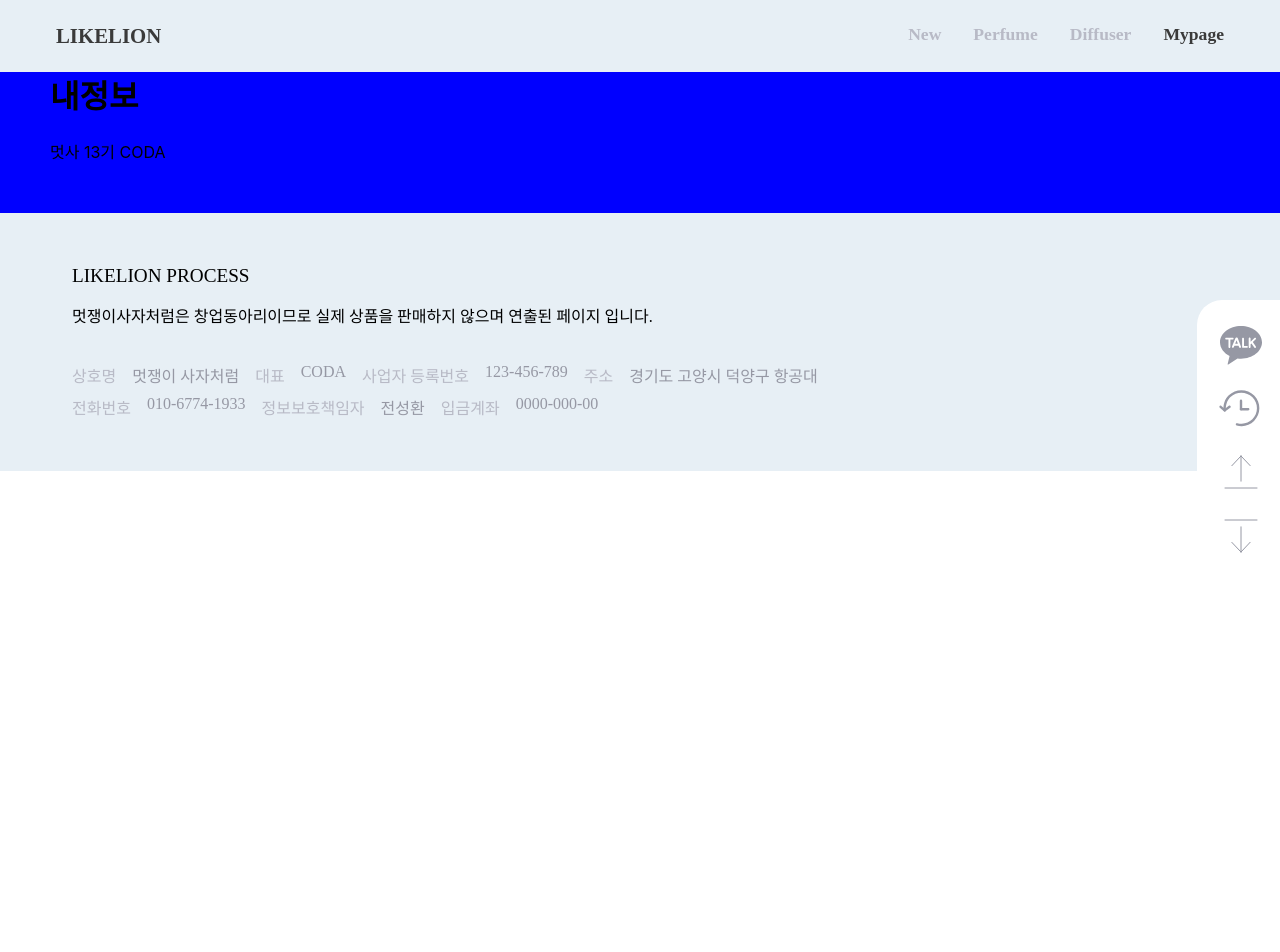
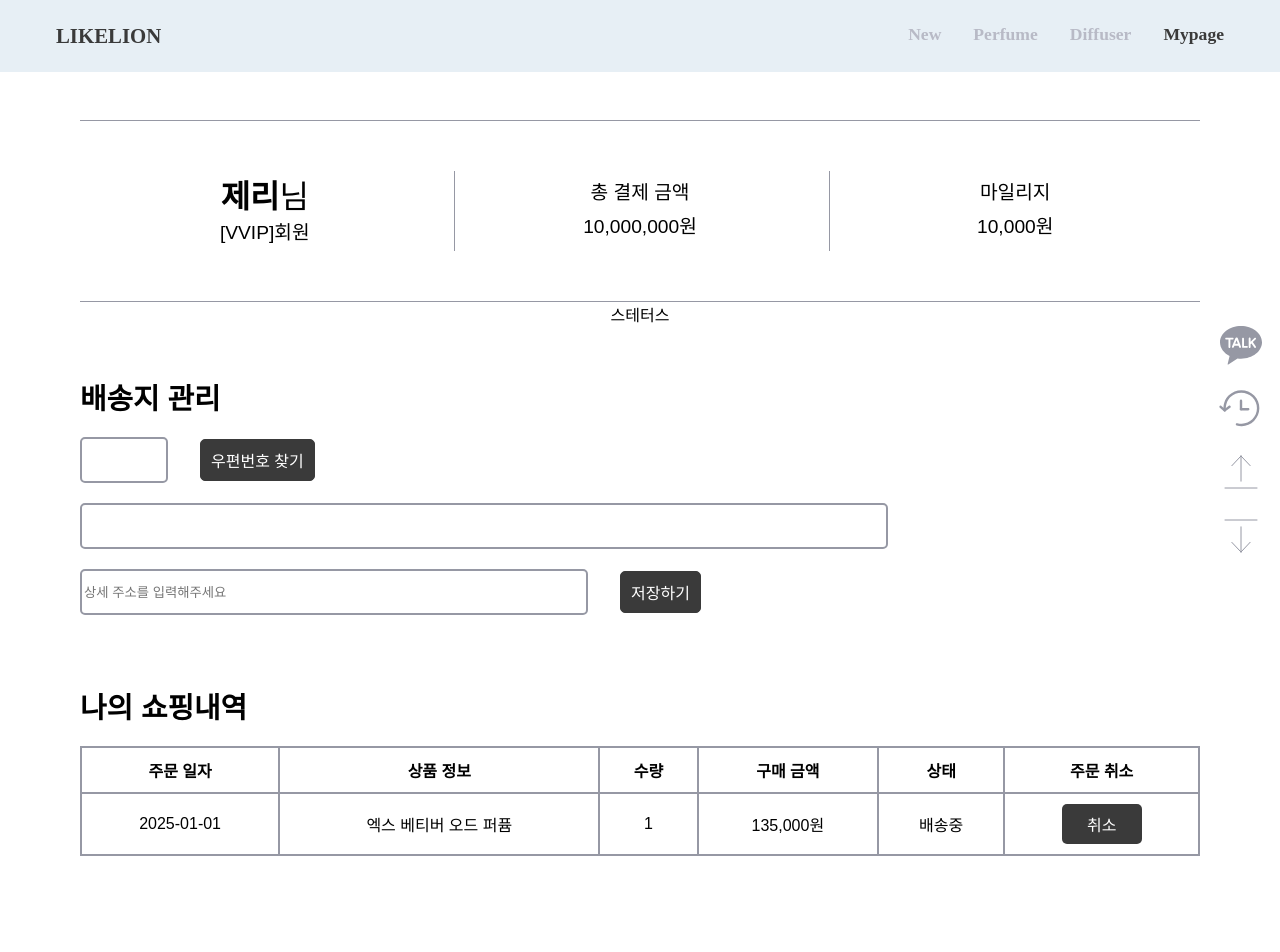
Before and after one commit to Likelion-13th/CODA-Frontend, a React (Create React App) app in the folder coda-react-proj/: page /mypage in a window 1280 px wide. Shown: the top 952 px of the page. Before the commit the page ends 800 px from the top, so only its background shows below. Built offline with nearby package versions, Linux system fonts and the light colour scheme; a web font is replaced by a local one.

Commit message:
Feat:Mypage

```diff
--- a/coda-react-proj/public/index.html
+++ b/coda-react-proj/public/index.html
@@ -9,7 +9,7 @@
       name="description"
       content="Web site created using create-react-app"
     />
-    <title>React App</title>
+    <script src="https://t1.daumcdn.net/mapjsapi/bundle/postcode/prod/postcode.v2.js"></script>
   </head>
   <body>
     <div id="root"></div>
--- /dev/null
+++ b/coda-react-proj/src/pages/Mypage/Address.js
@@ -0,0 +1,65 @@
+import React, { useState } from "react";
+
+const Address = () =>{
+    const [zipcode,setZipcode]=useState("");
+    const [address,setAddress]=useState("");
+    const [addressDetail,setAddressDetail]=useState("");
+    const handleAddressDetailChange =(e)=>{
+        setAddressDetail(e.target.value);
+    }
+    const handleSave=()=>{
+        //API 사용
+        alert("저장");
+    }
+    const handlePostSerch=()=>{
+        new window.daum.Postcode({
+            oncomplete:function(data){
+                //성공 후에 로직
+                setZipcode(data.zonecode);
+                setAddress(data.roadAddress || data.jibunAddress);
+            }
+        }).open();
+    }
+
+
+    return (
+    <div className="address-container-wrap">
+        <div className="address-title">배송지 관리</div>
+        <div className="address-container">
+            <div className="address-section">
+                <div className="address-post">
+                    <input className="address-input-post" value={zipcode}></input>
+                </div>
+                <div
+                    className="address-button"
+                    onClick={handlePostSerch}
+                >우편번호 찾기</div>
+            </div>
+            <div className="address-section">
+                <div className="address-base">
+                    <input className="address-input-base" value={address}></input>
+                </div>
+            </div>
+            <div className="address-section">
+                <div className="address-detail">
+                    <input
+                        className="address-input-detail"
+                        value={addressDetail} placeholder="상세 주소를 입력해주세요"
+                        onChange={handleAddressDetailChange}
+                    />
+                </div>
+                <div
+                    className="address-button"
+                    onClick={handleSave}
+                >
+                    저장하기
+                </div>
+            </div>
+
+        </div>
+    </div>
+    );
+
+};
+
+export default Address;
--- /dev/null
+++ b/coda-react-proj/src/pages/Mypage/History.js
@@ -0,0 +1,53 @@
+import React from "react";
+
+const History = () =>{
+    const onCancel=()=>{
+        //API호출
+        alert("canceled");
+    }
+    return (
+    <div className="history-container-wrap">
+        <div className="history-title">나의 쇼핑내역</div>
+        <div className="history-container">
+            <table
+                className="history-table"
+                cellPadding="10px"
+                cellSpacing="0"
+            >
+                <thead>
+                    <tr>
+                        <th>주문 일자</th>
+                        <th>상품 정보</th>
+                        <th>수량</th>
+                        <th>구매 금액</th>
+                        <th>상태</th>
+                        <th>주문 취소</th>
+                    </tr>
+                </thead>
+                <tbody>
+                    <tr>
+                        <td>2025-01-01</td>
+                        <td>엑스 베티버 오드 퍼퓸</td>
+                        <td>1</td>
+                        <td>135,000원</td>
+                        <td>배송중</td>
+                        <td>
+                            <div className="history-cancel">
+                                <div
+                                className="history-cancel-button"
+                                onClick={onCancel}
+                                >
+                                    취소
+                                </div>
+                            </div>
+                        </td>
+                    </tr>
+                </tbody>
+            </table>
+        </div>
+    </div>
+    );
+
+};
+
+export default History;
--- a/coda-react-proj/src/pages/Mypage/Mypage.js
+++ b/coda-react-proj/src/pages/Mypage/Mypage.js
@@ -1,12 +1,19 @@
 import React from 'react'; //자바스크립 안에서 html을 쓸수있게 해줌
-import "../../styles/Mypage.css"
+import "../../styles/Mypage.css";
+import Profile from './Profile';
+import History from './History';
+import Status from './Status';
+import Address from './Address';
+
 const Mypage = () => {
     return(
-        <div className='tmp4'>
-            <h1>내정보</h1>
-            <p1>멋사 13기 CODA</p1>
+        <div className="page-container">
+            <Profile/>
+            <Status/>
+            <Address/>
+            <History/>
         </div>
     );
-}
+};
 
 export default Mypage;
--- /dev/null
+++ b/coda-react-proj/src/pages/Mypage/Profile.js
@@ -0,0 +1,42 @@
+import React from "react";
+
+
+
+
+
+const Profile = () =>{
+    const formatCurrency=(amount)=>{
+        return new Intl.NumberFormat('ko-KR').format(amount);
+    };
+    return (
+    <div className="profile-container">{/*0 */}
+        <div className="profile-section">{/*2*/}
+            <div className="profile-name">{/*3 */}
+                <span className="profile-realname">제리</span>님
+            </div>
+            <div className="profile-membership">{/*3 */}
+                [VVIP]회원
+            </div>
+        </div>
+        <div className="profile-section">{/*2*/}
+            <div className="profile-stat-label">{/*3 */}
+                총 결제 금액
+            </div>
+            <div className="profile-stat-value">{/*3 */}
+                <span>{formatCurrency(10000000)}</span>원
+            </div>
+        </div>
+        <div className="profile-section">{/*2 */}
+            <div className="profile-stat-label">{/*3*/}
+                마일리지
+            </div>
+            <div className="profile-stat-value">{/*3*/}
+                <span>{formatCurrency(10000)}</span>원
+            </div>
+        </div>
+    </div>
+    );
+
+};
+
+export default Profile;
--- /dev/null
+++ b/coda-react-proj/src/pages/Mypage/Status.js
@@ -0,0 +1,12 @@
+import React from "react";
+
+const Status = () =>{
+    return (
+    <div>
+        스테터스
+    </div>
+    );
+
+};
+
+export default Status;
--- a/coda-react-proj/src/styles/Header.css
+++ b/coda-react-proj/src/styles/Header.css
@@ -16,6 +16,7 @@
     font-family: 'KaiseiDecol-Regular';
     box-sizing: border-box;
     z-index: 1;
+    top: 0px;
 }
 .Home{
     box-sizing: border-box;
@@ -56,6 +57,7 @@
     font-family: 'KaiseiDecol-Regular';
     box-sizing: border-box;
     z-index: 1;
+    top:0px;
 }
 .MP-Home a{
     font-weight: bold;
--- a/coda-react-proj/src/styles/Mypage.css
+++ b/coda-react-proj/src/styles/Mypage.css
@@ -1,4 +1,139 @@
-.tmp4{
-    padding: 50px;
-    background-color: blue;
+/*Mypage Base*/
+.page-container{
+    height: 100%;
+    display: flex;
+    flex-direction: column;
+    justify-content: center;
+    align-items: center;
+    margin: 100px 80px;
+    font-family: 'NanumMyeongjo',sans-serif;
 }
+/*profile style*/
+.profile-container{
+    width:100%;
+    display: flex;
+    justify-content: space-between;
+    margin-top: 20px;
+    padding: 50px 0px;
+    border-top: 1px solid #9698A4;
+    border-bottom: 1px solid #9698A4;
+}
+.profile-section{
+    width: 33%;
+    height: 80px;
+    display: flex;
+    flex-direction: column;
+    align-items: center;
+    font-size: 1.2rem;
+    font-weight: 400;
+    border-left: 1px solid #9698A4;
+}
+.profile-section:first-child{
+    border:none;
+}
+.profile-name{
+    display: flex;
+    align-items: center;
+    font-size: 2rem;
+
+}
+.profile-realname{
+    font-weight: 600;
+}
+.profile-stat-label{
+    display: flex;
+    align-items: center;
+    height: 40px;
+}
+/*address style*/
+.address-container-wrap{
+    width: 100%;
+    display: flex;
+    flex-direction: column;
+    margin-top: 50px;
+}
+.address-title{
+    font-size: 1.8rem;
+    font-weight: 600;
+    margin-bottom: 20px;
+
+}
+
+.address-section{
+    width: 100%;
+    display: flex;
+    align-items: center;
+    margin-bottom: 20px;
+}
+.address-post{
+    width: 80px;
+    margin-right: 40px;
+}
+.address-base{
+    width: 800px;
+}
+.address-detail{
+    width: 500px;
+    margin-right:40px;
+}
+.address-input-post,.address-input-detail,.address-input-base{
+    width: 100%;
+    height: 40px;
+    border: 2px solid #9698A4;
+    border-radius: 5px;
+}
+.address-button{
+    height: 40px;
+    background-color: #3A3A3A;
+    border: 1px solid #3A3A3A;
+    color: #FFFFFF;
+    border-radius: 5px;
+    display: flex;
+    align-items: center;
+    padding:0px 10px;
+    cursor: pointer;
+}
+/*History style*/
+.history-container-wrap{
+    width: 100%;
+    display: flex;
+    flex-direction: column;
+    margin-top: 50px;
+}
+.history-title{
+    font-size: 1.8rem;
+    font-weight: 600;
+    margin-bottom: 20px;
+}
+.history-container{
+    width: 100%;
+}
+.history-table{
+    width: 100%;
+    border: 1px solid #9698A4;
+}
+.history-table th{
+    border: 1px solid #9698A4;
+    font-weight: 600;
+}
+.history-table td{
+    text-align: center;
+    border: 1px solid #9698A4;
+}
+.history-cancel{
+    width: 100%;
+    display: flex;
+    justify-content: center;
+}
+.history-cancel-button{
+    width:80px;
+    height: 40px;
+    display: flex;
+    background-color: #3A3A3A;
+    border-radius: 1px solid #3A3A3A;
+    color: #FFFFFF;
+    border-radius: 5px;
+    cursor: pointer;
+    justify-content: center;
+    align-items: center;
+}
```
Also changed, not shown: 1 other file (tests, documents, lock files or other folders).
